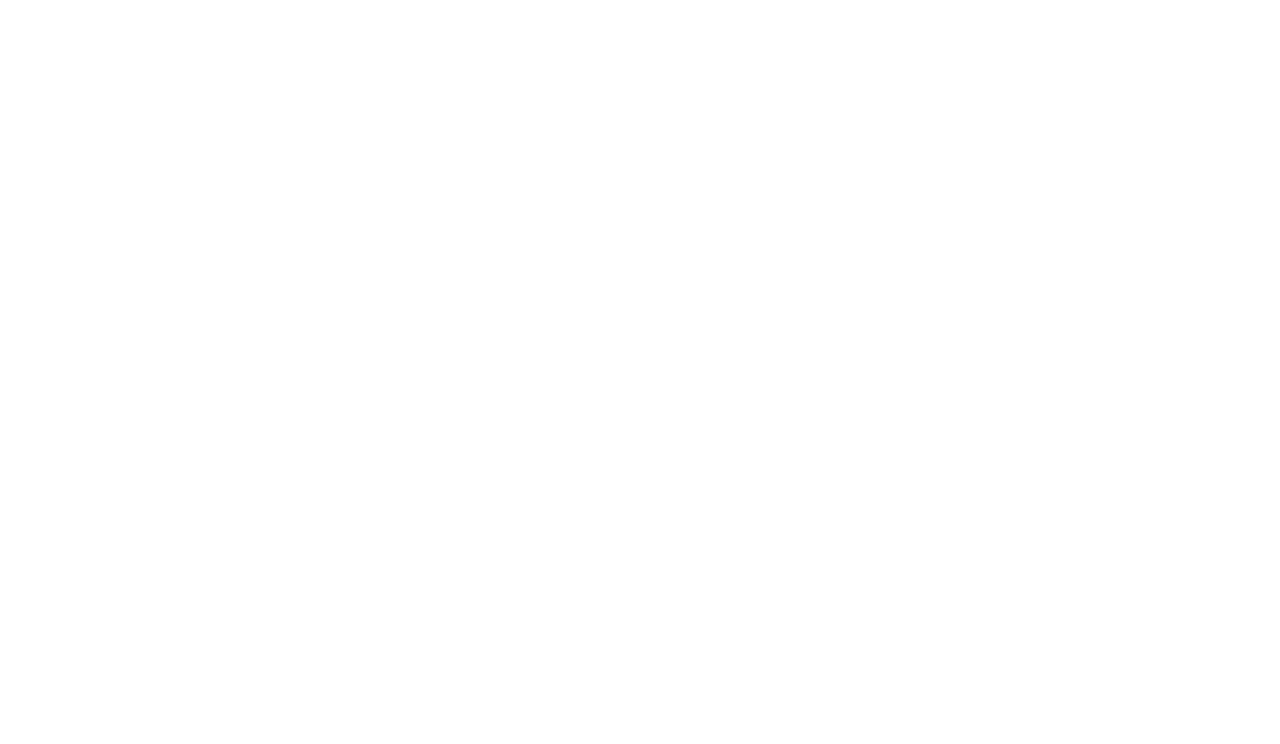
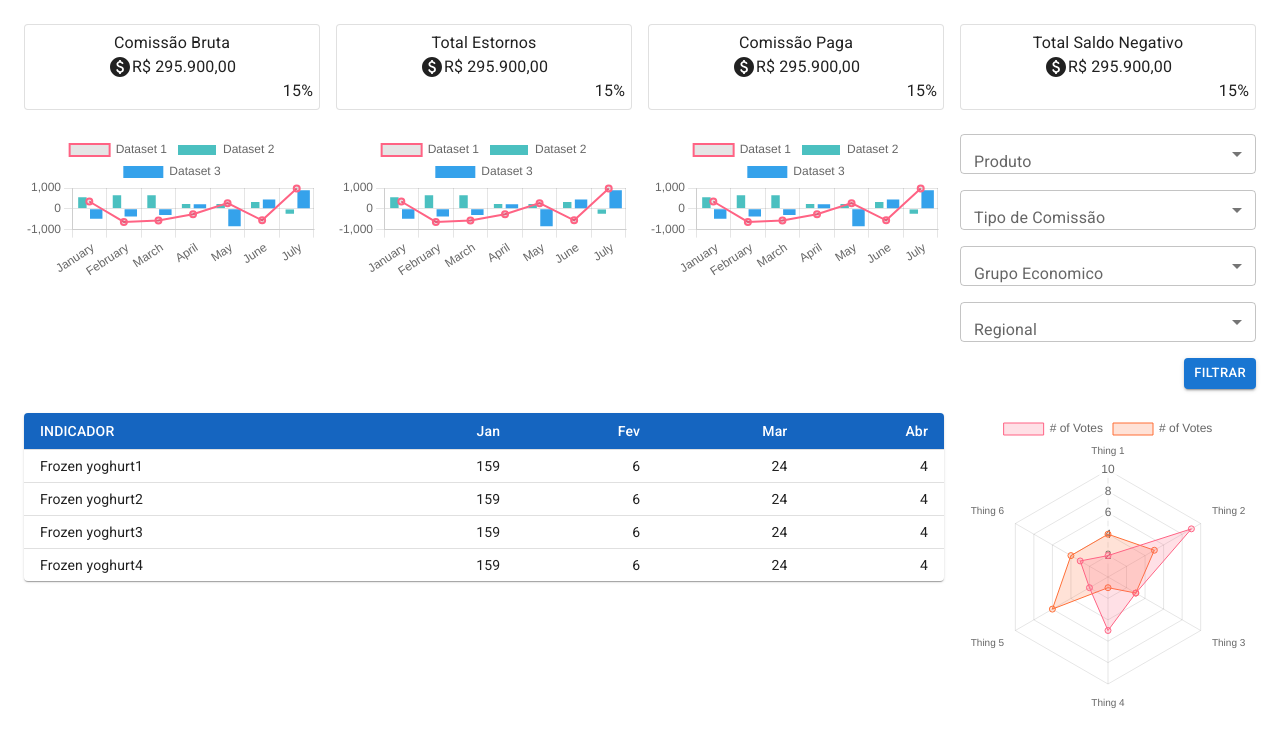
Before and after one commit to wdrik/dashboard-tim, a React (Create React App) app: page /commission-management-dashboard in a window 1280 px wide. Before the commit this address had no page. Shown: the top 744 px of the page. Built offline with nearby package versions, Linux system fonts and the light colour scheme; data requests are answered from the project's data file.

Commit message:
feat: add table grid component

```diff
--- a/db.json
+++ b/db.json
@@ -54,6 +54,58 @@
       "tipo_comissao": "COMISSAO BASICA BANDA LARGA",
       "comissao_detalhe": "COMISSAO BASICA BANDA LARGA INSTALACAO",
       "total_apurado": "100.000,00"
+    }
+  ],
+  "ds_comissionamento_gestao": [
+    {
+      "mes_ano": "01/2021",
+      "grupo_economico": "FARO LIDER",
+      "produto": "BANDA LARGA",
+      "ddd": "11",
+      "origem_comissao": "COMISSAO BASICA",
+      "tipo_comissao": "COMISSAO BASICA BANDA LARGA",
+      "comissao_detalhe": "COMISSAO BASICA BANDA LARGA INSTALACAO",
+      "total_apurado": 340.0
+    },
+    {
+      "mes_ano": "01/2021",
+      "grupo_economico": "LOJAS AMERICANAS",
+      "produto": "CONTROLE",
+      "ddd": "12",
+      "origem_comissao": "INCENTIVO A VENDAS",
+      "tipo_comissao": "",
+      "comissao_detalhe": "CANVASS",
+      "total_apurado": 239.994
+    },
+    {
+      "mes_ano": "01/2021",
+      "grupo_economico": "LOJAS AMERICANAS",
+      "produto": "POS_PAGO",
+      "ddd": "14",
+      "origem_comissao": "ESTORNO",
+      "tipo_comissao": "COMISSAO BASICA BANDA LARGA",
+      "comissao_detalhe": "ESTORNO BANDA LARGA",
+      "total_apurado": -500.0
+    },
+    {
+      "mes_ano": "01/2021",
+      "grupo_economico": "LOJAS AMERICANAS",
+      "produto": "BANDA LARGA",
+      "ddd": "11",
+      "origem_comissao": "CONTESTACAO",
+      "tipo_comissao": "CONTESTACAO",
+      "comissao_detalhe": "COMISSAO BASICA BANDA LARGA INSTALACAO",
+      "total_apurado": 100.0
+    },
+    {
+      "mes_ano": "01/2021",
+      "grupo_economico": "LOJAS AMERICANAS",
+      "produto": "BANDA LARGA",
+      "ddd": "11",
+      "origem_comissao": "AJUSTE PAGAMENTO",
+      "tipo_comissao": "COMISSAO BASICA BANDA LARGA",
+      "comissao_detalhe": "PARCELAMENTO DE ESTORNO, EXCEÇÃO, REPROCESSAMENTO, ND...",
+      "total_apurado": 100.0
     }
   ],
   "ds_ind_qualidade_parceiro": [
--- /dev/null
+++ b/src/components/TableGrid/index.tsx
@@ -0,0 +1,68 @@
+import { styled } from '@mui/material/styles';
+import Table from '@mui/material/Table';
+import TableBody from '@mui/material/TableBody';
+import TableCell, { tableCellClasses } from '@mui/material/TableCell';
+import TableContainer from '@mui/material/TableContainer';
+import TableHead from '@mui/material/TableHead';
+import TableRow from '@mui/material/TableRow';
+import Paper from '@mui/material/Paper';
+import { IHeader } from '../../@types/types';
+
+interface TableGridProps {
+  rows: any[];
+  headers: IHeader[];
+}
+
+const StyledTableCell = styled(TableCell)(({ theme }) => ({
+  [`&.${tableCellClasses.head}`]: {
+    backgroundColor: theme.palette.primary.dark,
+    color: theme.palette.common.white,
+  },
+  [`&.${tableCellClasses.body}`]: {
+    fontSize: 14,
+  },
+}));
+
+const StyledTableRow = styled(TableRow)(() => ({
+  // '&:nth-of-type(odd)': {
+  //   backgroundColor: theme.palette.action.hover,
+  // },
+  // hide last border
+  '&:last-child td, &:last-child th': {
+    border: 0,
+  },
+}));
+
+function TableGrid({ headers, rows }: TableGridProps) {
+  return (
+    <TableContainer component={Paper}>
+      <Table size="small" aria-label="customized table">
+        <TableHead>
+          <TableRow>
+            {headers.map((header) => (
+              <StyledTableCell key={header.label} align={header.align}>
+                {header.label}
+              </StyledTableCell>
+            ))}
+          </TableRow>
+        </TableHead>
+
+        <TableBody>
+          {rows.map((row) => (
+            <StyledTableRow key={row.name}>
+              <StyledTableCell component="th" scope="row">
+                {row.name}
+              </StyledTableCell>
+              <StyledTableCell align="right">{row.calories}</StyledTableCell>
+              <StyledTableCell align="right">{row.fat}</StyledTableCell>
+              <StyledTableCell align="right">{row.carbs}</StyledTableCell>
+              <StyledTableCell align="right">{row.protein}</StyledTableCell>
+            </StyledTableRow>
+          ))}
+        </TableBody>
+      </Table>
+    </TableContainer>
+  );
+}
+
+export default TableGrid;
--- a/src/pages/CommissionDashboardManagement/index.tsx
+++ /dev/null
@@ -1,35 +0,0 @@
-import Grid from '@mui/material/Grid';
-
-import CardWrapper from '../../components/CardWrapper';
-
-function CommissionDashboardManagement() {
-  return (
-    <>
-      <Grid container spacing={2} my={1}>
-        <Grid item xs={3}>
-          <CardWrapper title="Comissão Bruta" />
-        </Grid>
-
-        <Grid item xs={3}>
-          <CardWrapper title="Total Estornos" />
-        </Grid>
-
-        <Grid item xs={3}>
-          <CardWrapper title="Comissão Paga" />
-        </Grid>
-
-        <Grid item xs={3}>
-          <CardWrapper title="Total Saldo Negativo" />
-        </Grid>
-      </Grid>
-
-      <Grid container spacing={2} my={1}>
-        <Grid item xs={5}>
-          <CustomChart />
-        </Grid>
-      </Grid>
-    </>
-  );
-}
-
-export default CommissionDashboardManagement;
--- a/src/pages/CommissionDashboard/index.tsx
+++ b/src/pages/CommissionManagementDashboard/index.tsx
@@ -1,39 +1,92 @@
 import { useState } from 'react';
-
+import Grid from '@mui/material/Grid';
+import Button from '@mui/material/Button';
+import Box from '@mui/material/Box';
 import { SelectChangeEvent } from '@mui/material/Select';
-import Grid from '@mui/material/Grid';
-import Box from '@mui/material/Box';
-import Button from '@mui/material/Button';
 
 import CardWrapper from '../../components/CardWrapper';
-import HorizontalBarChart from '../../components/HorizontalBarChart';
 import CustomChart from '../../components/CustomChart';
-import RadarChart from '../../components/RadarChart';
-import DoughnutChart from '../../components/DoughnutChart';
-import PartnerInfo from '../../components/PartnerInfo';
 import MultiSelect from '../../components/MultiSelect';
 import CustomDatePicker from '../../components/CustomDatePicker';
+import TableGrid from '../../components/TableGrid';
+import RadarChart from '../../components/RadarChart';
 
+import { ICommissioningManagement, IHeader } from '../../@types/types';
 import { useFetch } from '../../hooks/useFetch';
-import { IPartnerContestation } from '../../@types/types';
 
 type IForm = {
+  date: Date | null;
   product: string[];
   typeOfCommission: string[];
-  custcode: string[];
-  date: Date | null;
+  economicGroup: string[];
+  regional: string[];
 };
 
-function CommissionDashboard() {
-  const { data: partnerContestation } = useFetch<IPartnerContestation[]>(
-    '/ds_contestacao_parceiro'
-  );
+const headers: IHeader[] = [
+  {
+    label: 'INDICADOR',
+    align: 'left',
+  },
+  {
+    label: 'Jan',
+    align: 'right',
+  },
+  {
+    label: 'Fev',
+    align: 'right',
+  },
+  {
+    label: 'Mar',
+    align: 'right',
+  },
+  {
+    label: 'Abr',
+    align: 'right',
+  },
+];
+
+const rows = [
+  {
+    name: 'Frozen yoghurt1',
+    calories: 159,
+    fat: 6.0,
+    carbs: 24,
+    protein: 4.0,
+  },
+  {
+    name: 'Frozen yoghurt2',
+    calories: 159,
+    fat: 6.0,
+    carbs: 24,
+    protein: 4.0,
+  },
+  {
+    name: 'Frozen yoghurt3',
+    calories: 159,
+    fat: 6.0,
+    carbs: 24,
+    protein: 4.0,
+  },
+  {
+    name: 'Frozen yoghurt4',
+    calories: 159,
+    fat: 6.0,
+    carbs: 24,
+    protein: 4.0,
+  },
+];
+
+function CommissionDashboardManagement() {
+  const { data: commissioningManagement } = useFetch<
+    ICommissioningManagement[]
+  >('/ds_comissionamento_gestao');
 
   const [form, setForm] = useState<IForm>({
+    date: new Date(),
     product: [],
     typeOfCommission: [],
-    custcode: [],
-    date: new Date(),
+    economicGroup: [],
+    regional: [],
   });
 
   const handleChange = (event: SelectChangeEvent<string[]>) => {
@@ -64,7 +117,7 @@
     <>
       <Grid container spacing={2} my={1}>
         <Grid item xs={3}>
-          <CardWrapper title="Comissão" />
+          <CardWrapper title="Comissão Bruta" />
         </Grid>
 
         <Grid item xs={3}>
@@ -72,19 +125,16 @@
         </Grid>
 
         <Grid item xs={3}>
-          <CardWrapper title="Comissão a Receber" />
+          <CardWrapper title="Comissão Paga" />
         </Grid>
 
         <Grid item xs={3}>
-          <PartnerInfo
-            partnerName="Nome do Parceiro"
-            classification="Classificação"
-          />
+          <CardWrapper title="Total Saldo Negativo" />
         </Grid>
       </Grid>
 
       <Grid container spacing={2} my={1}>
-        <Grid item xs={4}>
+        <Grid item xs={3}>
           <CustomChart />
         </Grid>
 
@@ -92,8 +142,8 @@
           <CustomChart />
         </Grid>
 
-        <Grid item xs={2}>
-          <RadarChart />
+        <Grid item xs={3}>
+          <CustomChart />
         </Grid>
 
         <Grid item xs={3}>
@@ -134,10 +184,18 @@
             />
 
             <MultiSelect
-              tag="Custcode"
+              tag="Grupo Economico"
               options={['Omar Alexander', 'Carlos Abbott', 'Miriam Wagner']}
-              name="custcode"
-              inputValue={form.custcode}
+              name="economicGroup"
+              inputValue={form.economicGroup}
+              handleChange={handleChange}
+            />
+
+            <MultiSelect
+              tag="Regional"
+              options={['Omar Alexander', 'Carlos Abbott', 'Miriam Wagner']}
+              name="regional"
+              inputValue={form.regional}
               handleChange={handleChange}
             />
 
@@ -149,25 +207,16 @@
       </Grid>
 
       <Grid container spacing={2} my={1}>
-        <Grid item xs={4}>
-          <HorizontalBarChart />
+        <Grid item xs={9}>
+          <TableGrid headers={headers} rows={rows} />
         </Grid>
 
         <Grid item xs={3}>
-          <CustomChart />
-        </Grid>
-
-        <Grid item xs={2}>
-          {partnerContestation && (
-            <DoughnutChart
-              labels={partnerContestation?.map((x) => x.status_contestacao)}
-              data={partnerContestation?.map((x) => x.total_volume)}
-            />
-          )}
+          <RadarChart />
         </Grid>
       </Grid>
     </>
   );
 }
 
-export default CommissionDashboard;
+export default CommissionDashboardManagement;
--- a/src/pages/RefundDashboard/index.tsx
+++ b/src/pages/RefundDashboard/index.tsx
@@ -16,10 +16,10 @@
 import { useFetch } from '../../hooks/useFetch';
 
 type IForm = {
+  date: Date | null;
   product: string[];
   typeOfCommission: string[];
   custcode: string[];
-  date: Date | null;
 };
 
 function RefundDashboard() {
@@ -28,10 +28,10 @@
   );
 
   const [form, setForm] = useState<IForm>({
+    date: new Date(),
     product: [],
     typeOfCommission: [],
     custcode: [],
-    date: new Date(),
   });
 
   const handleChange = (event: SelectChangeEvent<string[]>) => {
--- a/src/routes.tsx
+++ b/src/routes.tsx
@@ -1,7 +1,7 @@
 import { BrowserRouter, Routes as Router, Route } from 'react-router-dom';
 
 import CommissionDashboard from './pages/CommissionDashboard';
-import CommissionDashboardManagement from './pages/CommissionDashboardManagement';
+import CommissionManagementDashboard from './pages/CommissionManagementDashboard';
 import RefundDashboard from './pages/RefundDashboard';
 
 function Routes() {
@@ -10,8 +10,8 @@
       <Router>
         <Route path="/commission-dashboard" element={<CommissionDashboard />} />
         <Route
-          path="/commission-dashboard-management"
-          element={<CommissionDashboardManagement />}
+          path="/commission-management-dashboard"
+          element={<CommissionManagementDashboard />}
         />
         <Route path="/refund-dashboard" element={<RefundDashboard />} />
       </Router>
```
Also changed, not shown: src/@types/types.d.ts (+16 -0 lines).
